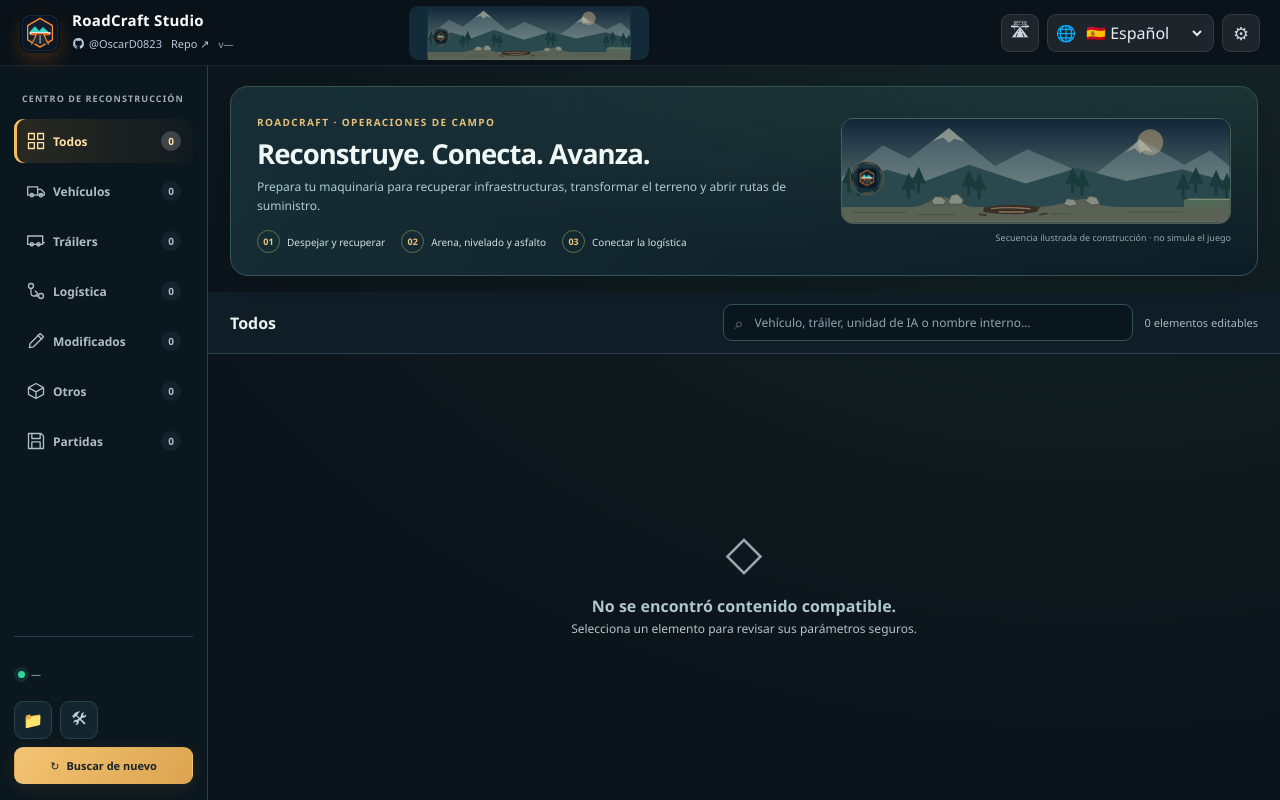
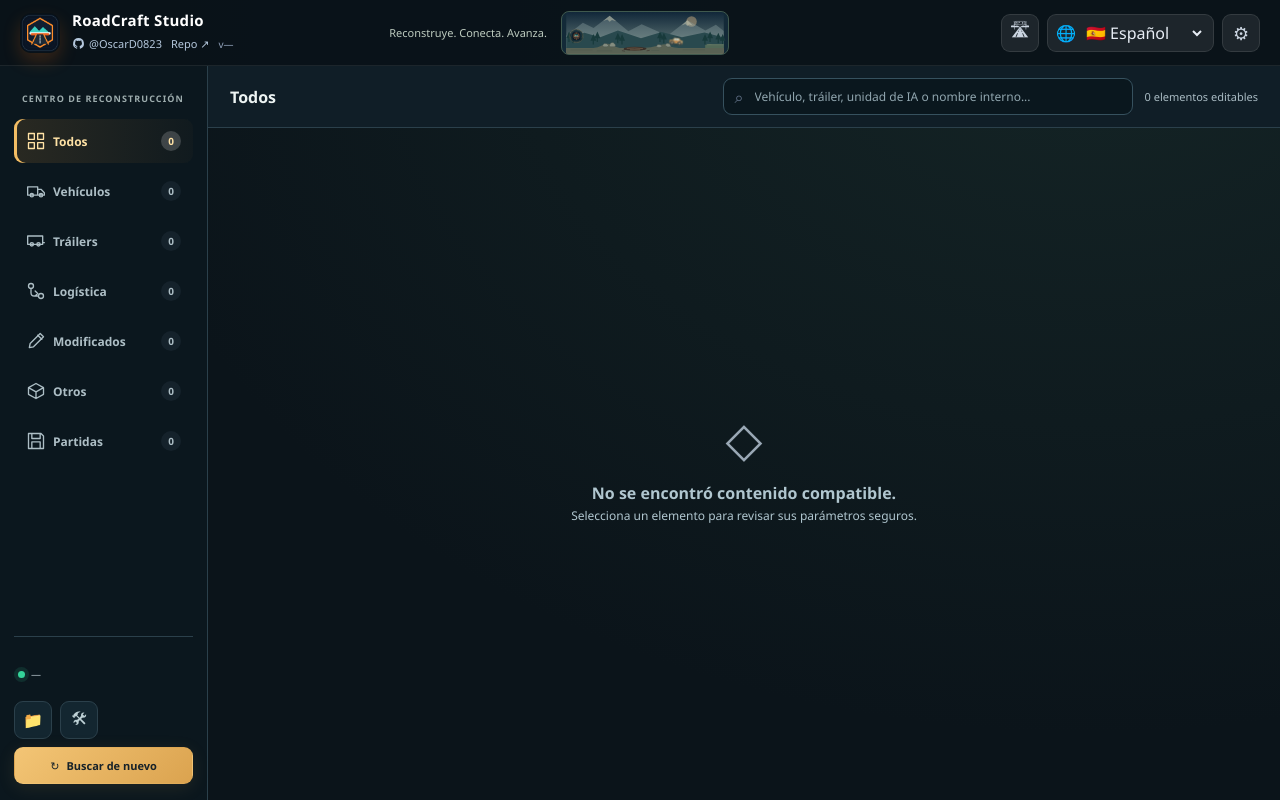
Before and after one commit to OscarD0823/roadcraft, a Vue app: page / in a window 1280 px wide. Built offline with nearby package versions, Linux system fonts and the light colour scheme.

Commit message:
Compact RoadCraft header and remove duplicate introduction

```diff
--- a/package.json
+++ b/package.json
@@ -1,7 +1,7 @@
 {
   "name": "roadcraft-studio",
   "productName": "RoadCraft Studio",
-  "version": "0.9.2",
+  "version": "0.9.3",
   "description": "Editor visual y seguro para vehículos, tráilers, convoyes logísticos y partidas de RoadCraft.",
   "main": ".vite/build/index.js",
   "author": {
--- a/src/renderer/App.vue
+++ b/src/renderer/App.vue
@@ -12,7 +12,7 @@
           </nav>
         </div>
       </div>
-      <StartupJourney loop :paint="companyPaint" class="workspace-journey" />
+      <GameBrief :t="t" :paint="companyPaint" />
       <div class="topbar__actions">
         <button class="icon-button" :class="{ 'road-mode-active': roadStatus?.status === 'enabled' }" :title="t('freeRoads')" :aria-label="t('freeRoads')" data-road-menu @click="roadPanel = true">🛣</button>
         <label class="language-select" :title="t('language')">
@@ -76,7 +76,6 @@
 
     <main v-if="view !== 'save'" class="main-shell" :class="{ 'main-shell--inspector': selectedEntry }">
       <section v-show="!selectedEntry" class="library-panel">
-        <GameBrief :t="t" :paint="companyPaint" />
         <div class="toolbar">
           <h2 class="section-title">{{ navigation.find(item => item.value === view)?.label }}</h2>
           <label class="search-box">
@@ -434,7 +433,6 @@
 import type { CompanyPaint, ContentEntry, ContentKind, EditableParameter, ParameterValue, SaveGameData, SaveSlotSummary, ScanResult, RoadZoneStatus } from '../shared'
 import { entryInSection, vehicleFamilyKey } from '../shared'
 import { locales, translate } from './i18n'
-import StartupJourney from './components/startup-journey.vue'
 import VehicleDrive from './components/vehicle-drive.vue'
 import RoadZonesPanel from './components/road-zones-panel.vue'
 import GameBrief from './components/game-brief.vue'
--- a/src/renderer/components/game-brief.vue
+++ b/src/renderer/components/game-brief.vue
@@ -1,19 +1,11 @@
 <template>
-  <section class="game-brief" data-game-brief="roadcraft" :aria-label="t('operationTitle')">
-    <div class="game-brief__copy">
-      <span class="eyebrow">{{ t('operationLabel') }}</span>
-      <h1>{{ t('operationTitle') }}</h1>
-      <p>{{ t('operationHelp') }}</p>
-      <ol class="operation-route" :aria-label="t('operationFlow')">
-        <li v-for="(step, index) in steps" :key="step"><b>{{ String(index + 1).padStart(2, '0') }}</b>{{ t(step) }}</li>
-      </ol>
-    </div>
-    <div class="game-brief__scene"><StartupJourney loop :paint="paint" /><span>{{ t('operationScene') }}</span></div>
-  </section>
+  <div class="workspace-identity" data-workspace-identity="roadcraft">
+    <span class="workspace-identity__tagline" :title="t('operationHelp')">{{ t('operationTitle') }}</span>
+    <StartupJourney loop :paint="paint" class="workspace-journey" />
+  </div>
 </template>
 <script setup lang="ts">
 import StartupJourney from './startup-journey.vue'
 import type { CompanyPaint } from '../../shared'
 defineProps<{ t: (key: string) => string; paint?: CompanyPaint }>()
-const steps = ['operationClear', 'operationBuild', 'operationConnect']
 </script>
--- a/src/renderer/console-theme.scss
+++ b/src/renderer/console-theme.scss
@@ -13,7 +13,7 @@
 .app-frame {
   display: grid; grid-template-columns: 208px minmax(0, 1fr); grid-template-rows: 66px minmax(0, 1fr);
   background: radial-gradient(ellipse at 85% 0, #24403960, transparent 65%), var(--bg);
-  .topbar { grid-column: 1 / -1; grid-row: 1; min-width: 0; padding-inline: 20px; background: #091219e8; box-shadow: none; }
+  .topbar { grid-column: 1 / -1; grid-row: 1; min-width: 0; gap: 14px; padding-inline: 20px; background: #091219e8; box-shadow: none; }
   .brand__copy > strong { display: block; }
   .workspace-nav {
     grid-column: 1; grid-row: 2; display: flex; flex-direction: column; align-items: stretch;
@@ -106,21 +106,17 @@
   .road-warning { background: #3b3020; color: #ffe5b5; border-color: #947044; }
   .road-dialog footer { border-color: var(--border); }
 }
-.game-brief {
-  position: relative; display: grid; grid-template-columns: minmax(0, 1fr) minmax(260px, .7fr); gap: 28px;
-  flex: 0 0 auto; margin: 20px 22px 16px; padding: 22px 26px;
-  border: 1px solid #375454; border-radius: 18px; overflow: hidden;
-  background: radial-gradient(ellipse at 95% 0, #48715b40, transparent 70%), linear-gradient(125deg, #172e37, #0c1c24);
-  box-shadow: 0 15px 45px #0002;
-  h1 { color: #eff8f4; margin: 7px 0; font-size: clamp(21px, 2.15vw, 32px); letter-spacing: -.035em; line-height: 1.15; }
-  p { color: #b0c9d0; margin: 0; max-width: 580px; font-size: 12px; line-height: 1.6; }
-  &__scene { display: flex; flex-direction: column; justify-content: center; gap: 7px; min-width: 0; }
-  &__scene .startup-journey { width: 100%; border: 1px solid #4b625b; border-radius: 12px; }
-  &__scene > span { color: #92a9b0; font-size: 9px; text-align: end; }
+.workspace-identity {
+  display: flex; align-items: center; justify-content: center; flex: 0 1 390px;
+  min-width: 0; gap: 14px; margin-inline: auto;
+  &__tagline { min-width: 0; color: #bdcbbf; font-size: 11px; white-space: nowrap; overflow: hidden; text-overflow: ellipsis; }
+  .workspace-journey { flex: 0 1 168px; width: 168px; min-width: 0; height: 44px; margin: 0; border: 1px solid #40594e; border-radius: 8px !important; }
+  .workspace-journey svg { width: 100%; height: 100%; }
 }
-.operation-route { display: flex; flex-wrap: wrap; gap: 8px 16px; padding: 0; margin: 15px 0 0; list-style: none; }
-.operation-route li { color: #d3e3dc; font-size: 10px; display: flex; align-items: center; gap: 7px; }
-.operation-route b { color: #efc47d; font-size: 9px; border: 1px solid #62704b; border-radius: 50%; width: 23px; height: 23px; display: grid; place-items: center; }
+@media (max-width: 1100px) {
+  .workspace-identity { flex-basis: 168px; max-width: 168px; }
+  .workspace-identity__tagline { display: none; }
+}
 .app-frame--editing { grid-template-columns: minmax(0, 1fr); }
 .app-frame--save { grid-template-rows: 66px auto minmax(0, 1fr); }
 .app-frame.app-frame--save .workspace-nav { grid-row: 2 / 4; }
@@ -129,8 +125,6 @@
 @media (max-width: 1000px) {
   .app-frame { grid-template-columns: 180px minmax(0, 1fr); }
   .app-frame--editing { grid-template-columns: minmax(0, 1fr); }
-  .game-brief { grid-template-columns: minmax(0, 1fr); padding: 18px; gap: 0; }
-  .game-brief__scene { display: none; }
   .app-frame .scan-time { display: none; }
   .app-frame .toolbar { flex-wrap: wrap; gap: 8px; }
   .app-frame .section-title { flex: 1; }
@@ -141,7 +135,9 @@
   .app-frame { grid-template-columns: minmax(0, 1fr); grid-template-rows: 58px 54px minmax(0, 1fr); }
   .app-frame .topbar { padding-inline: 10px; }
   .app-frame .brand__copy > strong { font-size: 12px; }
-  .app-frame .workspace-journey { display: none; }
+  .app-frame .topbar { gap: 8px; }
+  .workspace-identity { flex-basis: 128px; max-width: 128px; gap: 0; }
+  .workspace-identity .workspace-journey { flex-basis: 128px; width: 128px; height: 34px; }
   .app-frame .workspace-nav { grid-column: 1; grid-row: 2; flex-direction: row; padding: 6px 8px; gap: 6px; border-bottom: 1px solid var(--border); }
   .app-frame .sidebar-caption, .app-frame .path-chip { display: none; }
   .app-frame .primary-nav { display: flex; flex: 1; }
@@ -153,11 +149,6 @@
   .app-frame .main-shell { grid-column: 1; grid-row: 3; }
   .app-frame--editing { grid-template-rows: 58px minmax(0, 1fr); }
   .app-frame.app-frame--editing .main-shell { grid-row: 2; }
-  .game-brief { margin: 10px; padding: 14px; }
-  .game-brief h1 { font-size: 22px; }
-  .game-brief p { font-size: 11px; }
-  .operation-route { margin-top: 10px; gap: 8px; }
-  .operation-route li { font-size: 9px; }
   .app-frame .toolbar { padding: 10px; }
   .app-frame .content-grid { grid-template-columns: repeat(auto-fill, minmax(175px, 1fr)); padding: 10px; gap: 10px; }
   .app-frame .editor-workspace { grid-template-columns: minmax(180px, .65fr) minmax(0, 1fr); }
@@ -165,12 +156,6 @@
   .app-frame.app-frame--save .workspace-nav { grid-row: 2; }
   .app-frame .save-hero { grid-column: 1; grid-row: 3; }
   .app-frame .save-shell { grid-column: 1; grid-row: 4; }
-}
-@media (max-height: 600px) {
-  .game-brief { padding: 12px 18px; margin-block: 10px; }
-  .game-brief h1 { font-size: 23px; }
-  .game-brief p, .game-brief__scene > span { display: none; }
-  .operation-route { margin-top: 8px; }
 }
 @media (prefers-reduced-motion: reduce) {
   .app-frame *, .app-frame *::before, .app-frame *::after { scroll-behavior: auto; transition: none !important; }
```
Also changed, not shown: scripts/test-console-design.mjs (+49 -32 lines), 3 other files (tests, documents, lock files or other folders).
